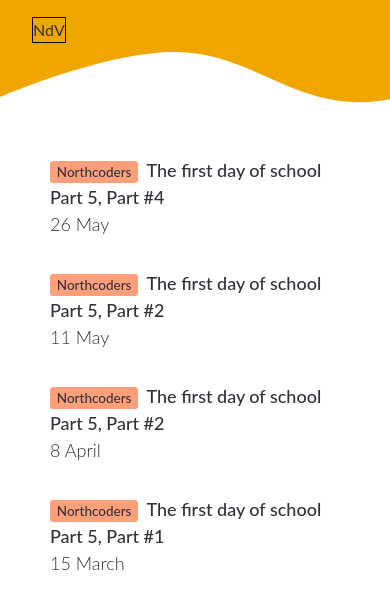
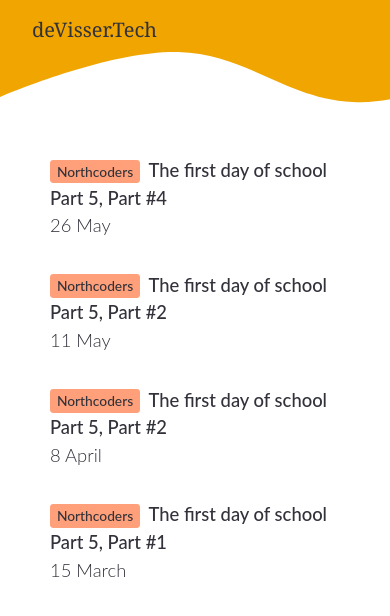
Before and after one commit to VoltrefferNL/nextjs-portfolio, a Next.js app: page /blog in a window 390 px wide. Shown: the top 616 px of the page. Built offline with nearby package versions, Linux system fonts and the light colour scheme; some icons are missing; a web font is replaced by a local one.

Commit message:
CSS rework, styling over pages

```diff
--- a/components/Blog/blogline.module.css
+++ b/components/Blog/blogline.module.css
@@ -28,15 +28,14 @@
 }
 
 .Article_listing{
-    font-family: 'Lato', sans-serif;
     font-weight: 300;
-    font-size: 18px;
+    font-size: 1.5rem;
 
 }
 
 .Article_listing a{
-    font-family: lato;
-    font-size: 18px;
+    font-size: 1.5rem;
+
    }
 
 .Blog_Date{
@@ -53,8 +52,15 @@
     border-right: solid 1px #dcdcdc;;
 }
 
-@media only screen and (max-width: 1170px){
+@media only screen and (max-width: 725px){
+    .Article_listing,
+    .Article_listing a{
+        font-size: 1.15rem;
+    }
 
+    .topDate{
+        width: 110px;
+    }
   }
 
 
--- a/components/Layout.js
+++ b/components/Layout.js
@@ -8,6 +8,7 @@ const Layout = (props) => (
       <title>Niels de Visser | Portfolio</title>
       <link href="https://fonts.googleapis.com/css2?family=Playfair+Display:ital,wght@0,400;0,700;1,400;1,700&display=swap" rel="stylesheet"></link>
       <link rel="stylesheet" href="https://use.fontawesome.com/releases/v5.6.3/css/all.css" integrity="sha384-UHRtZLI+pbxtHCWp1t77Bi1L4ZtiqrqD80Kn4Z8NTSRyMA2Fd33n5dQ8lWUE00s/" crossOrigin="anonymous"></link>
+      <link href="https://fonts.googleapis.com/css2?family=Noto+Serif&display=swap" rel="stylesheet"></link>
       <script src="https://unpkg.com/scrollreveal/dist/scrollreveal.min.js"></script>
     </Head>
     <div className={styles.topend_wrapper}>
--- a/components/Menu/MobileMenuLayout.js
+++ b/components/Menu/MobileMenuLayout.js
@@ -7,7 +7,6 @@ import Link from "next/link";
 const MobileMenuLayout = () => {
     return (
         <div>
-        <div className={styles.logomenu}>De visser.Tech</div>
         <ul className={styles.menu_nav_mobile}>
         {menuLinks.map(({path, name}) => (
           <li key={name}>
--- a/components/Menu/Navbar.js
+++ b/components/Menu/Navbar.js
@@ -20,7 +20,7 @@ return (
 
   <header className={styles.header_Wrapper}>
   <div className={styles.div_top_hypers}>
-    <div className={styles.logo_left}>NdV</div>
+    <div className={styles.logo_left}><Link href="/" as="/"><a>deVisser.Tech</a></Link></div>
     <div></div>
     <ul className={styles.ul_top_hypers}>
            {menuLinks.map(({path, name}) => (
--- a/components/Menu/navbar.module.css
+++ b/components/Menu/navbar.module.css
@@ -10,8 +10,15 @@
 }
 
 .logo_left{
-   border: 1px solid black;
+  font-family: 'Noto Serif', serif;
+  font-size: 1.75rem;
+}
 
+@media only screen and (max-width: 725px){
+  .logo_left{
+    font-family: 'Noto Serif', serif;
+    font-size: 1.25rem;
+  }
 }
 
 .div_top_hypers {
@@ -61,9 +68,7 @@
   width: 100%;
   height: 100%;
   z-index: auto;
-  transition: 5s ease-in;
   text-align: center;
-
   }
 
 
--- a/styles/blog.module.css
+++ b/styles/blog.module.css
@@ -13,66 +13,40 @@
   align-content: center;
   max-width: 1100px;
   margin: 0 auto;
-  font-family: 'Lato', sans-serif;
-  font-weight: 300;
-  font-size: 18px;
-
-}
+  }
 
 .blog_container ul{
   padding: 0px 20px;
-  -webkit-box-orient: vertical;
-  -webkit-box-direction: normal;
-  -ms-flex-direction: column;
-  flex-direction: column;
-  -ms-flex-pack: distribute;
-  justify-content: flex-start;
-  align-content: center;
-  max-width: 1100px;
-  margin: 0 auto;
   padding-inline-start: 0px;
-  /* margin-left: 0; */
-
 }
 
 .headingXl{
-  margin-block-start: 0rem;
-  margin-block-end: 0.5rem;
+ font-size: 2rem;
 }
-
-
 
 @media only screen and (max-width: 1170px){
   .blog_container{
-
     justify-content: flex-start;
     align-content: center;
-
   }
-
 
   .blog_container ul{
     padding: 0px 0px;
     display: flex;
     flex-direction: row-reverse;
   }
-
 }
-
 
 @media only screen and (max-width: 830px) {
   .blog_container{
     padding: 0px 50px;
     justify-content: flex-start;
     align-content: center;
-
   }
-
 
   .blog_container ul{
     padding: 0px 0px;
     display: flex;
     flex-direction: row-reverse;
   }
-
 }
--- a/styles/global.css
+++ b/styles/global.css
@@ -275,3 +275,9 @@ ul {
   flex-shrink: 0;
   margin-left: 50px;
 }
+
+@media only screen and (max-width: 725px){
+  .project_caption{
+    margin: auto;
+  }
+}
```
Also changed, not shown: pages/posts/[id].js (+10 -6 lines).
